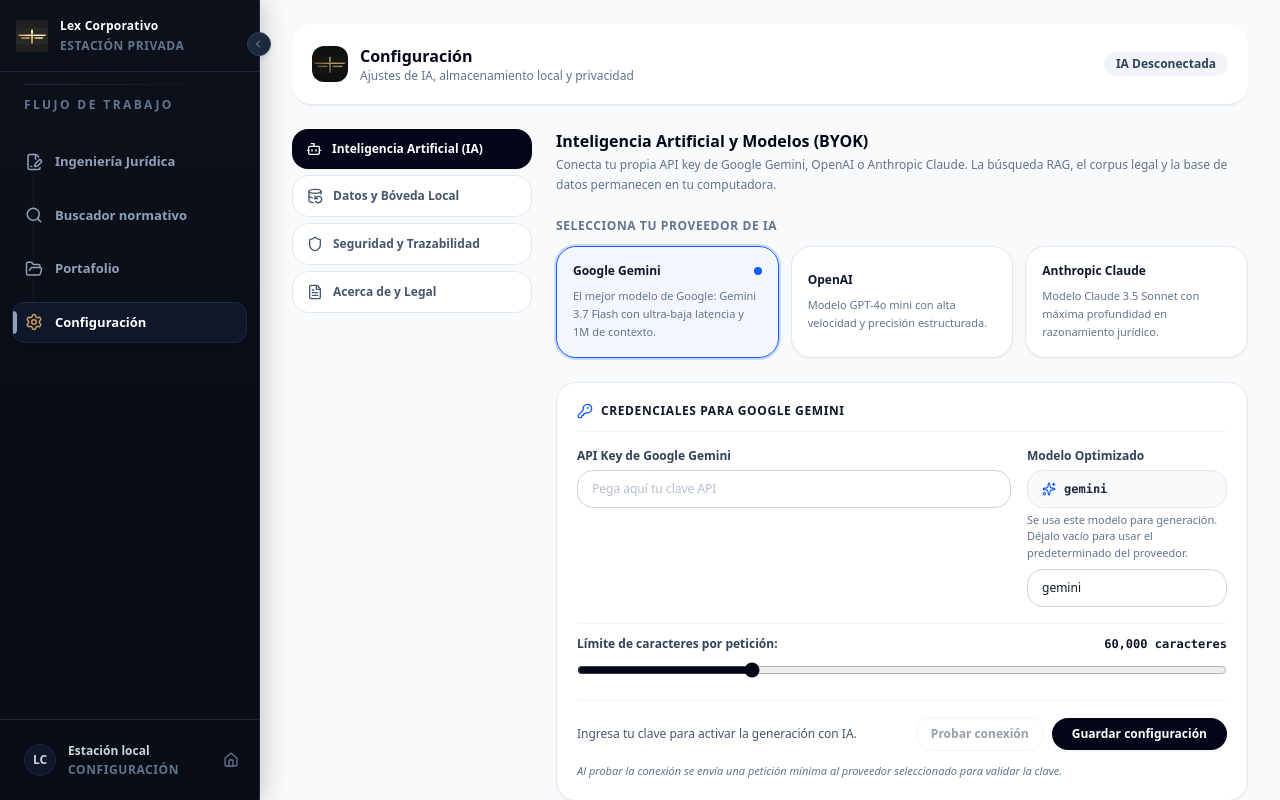
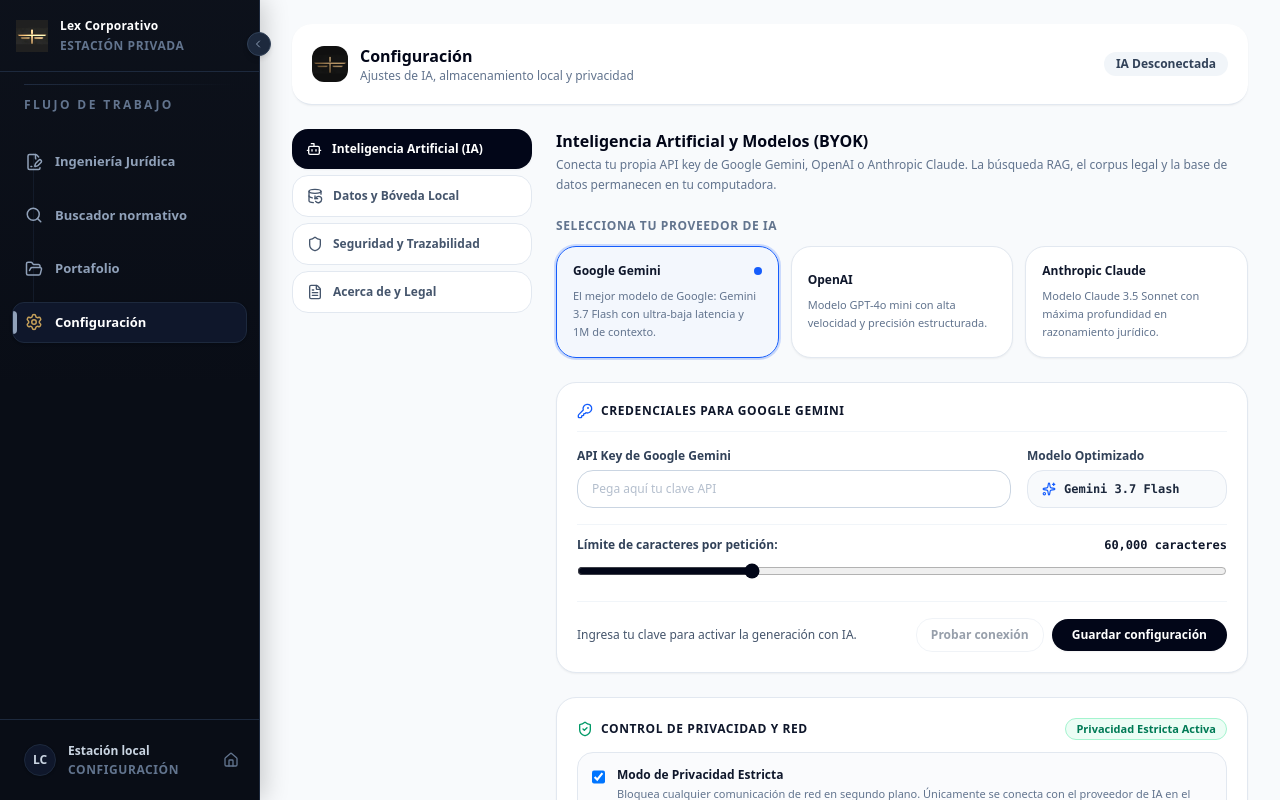
Before and after one commit to elbuilder77/Lex-Corporativo-Desktop-app, a React (Vite) app: page /#/settings in a window 1280 px wide. Built offline with nearby package versions, Linux system fonts and the light colour scheme; a web font is replaced by a local one.

Commit message:
revert: BYOK model defaults to gemini-1.5-flash; restore updateConsentGiven for update consent gate

```diff
--- a/src/main/lib/byok-client.ts
+++ b/src/main/lib/byok-client.ts
@@ -168,12 +168,10 @@
 }
 
 export function normalizeModelName(provider: ByokProvider, model?: string): string {
-  const raw = model?.trim();
-  if (raw) return raw;
   if (provider === 'gemini') return 'gemini-3.7-flash';
   if (provider === 'openai') return 'gpt-4o-mini';
   if (provider === 'anthropic') return 'claude-3-5-sonnet-20241022';
-  return 'gemini-3.7-flash';
+  return (model || '').trim() || 'gemini-3.7-flash';
 }
 
 const GEMINI_UNSUPPORTED_KEYWORDS = new Set([
--- a/src/main/lib/byok-settings.ts
+++ b/src/main/lib/byok-settings.ts
@@ -18,7 +18,6 @@
 
 export interface ByokProviderStatus {
   model: string;
-  modelVersion?: string;
   hasApiKey: boolean;
   keyStatus: ByokKeyStatus;
   requiresApiKeyReset: boolean;
@@ -46,7 +45,6 @@
   enabled: boolean;
   provider?: ByokProvider;
   model?: string;
-  modelVersion?: string;
   apiKey?: string;
   strictPrivacy?: boolean;
   automaticUpdatesEnabled?: boolean;
@@ -56,7 +54,6 @@
 
 interface StoredProviderSettings {
   model?: string;
-  modelVersion?: string;
   encryptedApiKey?: string;
   apiKeyFingerprint?: string;
   updatedAt?: string;
@@ -224,7 +221,6 @@
   const keyStatus = getKeyStatus(stored);
   return {
     model: stored?.model || DEFAULT_BYOK_MODELS[provider],
-    modelVersion: stored?.modelVersion,
     hasApiKey: keyStatus === 'ready',
     keyStatus,
     requiresApiKeyReset: keyStatus === 'unreadable',
@@ -261,7 +257,6 @@
   enabled: boolean;
   provider: ByokProvider;
   model: string;
-  modelVersion?: string;
   apiKey: string | null;
   maxInputChars: number;
 } {
@@ -273,7 +268,6 @@
     enabled: Boolean(stored.enabled && apiKey),
     provider: stored.provider,
     model: active?.model || DEFAULT_BYOK_MODELS[stored.provider],
-    modelVersion: active?.modelVersion,
     apiKey,
     maxInputChars: normalizeMaxInputChars(stored.maxInputChars),
   };
@@ -319,7 +313,6 @@
       ...current.providers,
       [provider]: {
         model: input.model?.trim() || previousProvider.model || DEFAULT_BYOK_MODELS[provider],
-        modelVersion: input.modelVersion || previousProvider.modelVersion,
         encryptedApiKey: nextApiKey ? encryptText(nextApiKey) : undefined,
         apiKeyFingerprint: nextApiKey ? fingerprintApiKey(nextApiKey) : undefined,
         updatedAt: now,
--- a/src/renderer/components/settings/IaSettingsPanel.tsx
+++ b/src/renderer/components/settings/IaSettingsPanel.tsx
@@ -155,18 +155,12 @@
             </label>
             <div className="flex items-center gap-2 rounded-xl border border-slate-200 bg-slate-50 px-3.5 py-2.5 text-xs text-slate-800 font-mono font-semibold">
               <Sparkles size={14} className="text-blue-600 shrink-0" />
-              <span>{byokModel || (byokProvider === 'gemini' ? 'gemini-3.7-flash' : byokProvider === 'openai' ? 'gpt-4o-mini' : 'claude-3-5-sonnet-20241022')}</span>
+              <span>
+                {byokProvider === 'gemini' && 'Gemini 3.7 Flash'}
+                {byokProvider === 'openai' && 'GPT-4o mini'}
+                {byokProvider === 'anthropic' && 'Claude 3.5 Sonnet'}
+              </span>
             </div>
-            <p className="mt-1 text-[11px] text-slate-500">
-              Se usa este modelo para generación. Déjalo vacío para usar el predeterminado del proveedor.
-            </p>
-            <input
-              type="text"
-              value={byokModel}
-              onChange={(e) => setByokModel(e.target.value)}
-              placeholder={byokProvider === 'gemini' ? 'gemini-3.7-flash' : byokProvider === 'openai' ? 'gpt-4o-mini' : 'claude-3-5-sonnet-20241022'}
-              className="mt-2 w-full rounded-xl border border-slate-300 bg-white px-3.5 py-2.5 text-xs text-slate-900 outline-hidden transition focus:border-blue-600 focus:ring-2 focus:ring-blue-600/10"
-            />
           </div>
         </div>
 
@@ -226,11 +220,6 @@
               {byokStatus === 'saving' ? 'Guardando...' : 'Guardar configuración'}
             </button>
           </div>
-
-          {/* Metadata note for test connection */}
-          <p className="text-[11px] text-slate-500 italic">
-            Al probar la conexión se envía una petición mínima al proveedor seleccionado para validar la clave.
-          </p>
         </div>
       </section>
 
--- a/src/shared/byok-models.ts
+++ b/src/shared/byok-models.ts
@@ -1,5 +1,5 @@
 export const DEFAULT_BYOK_MODELS = {
-  gemini: 'gemini-3.7-flash',
+  gemini: 'gemini-1.5-flash',
   openai: 'gpt-4o-mini',
   anthropic: 'claude-3-5-sonnet-20241022',
 } as const;
```
